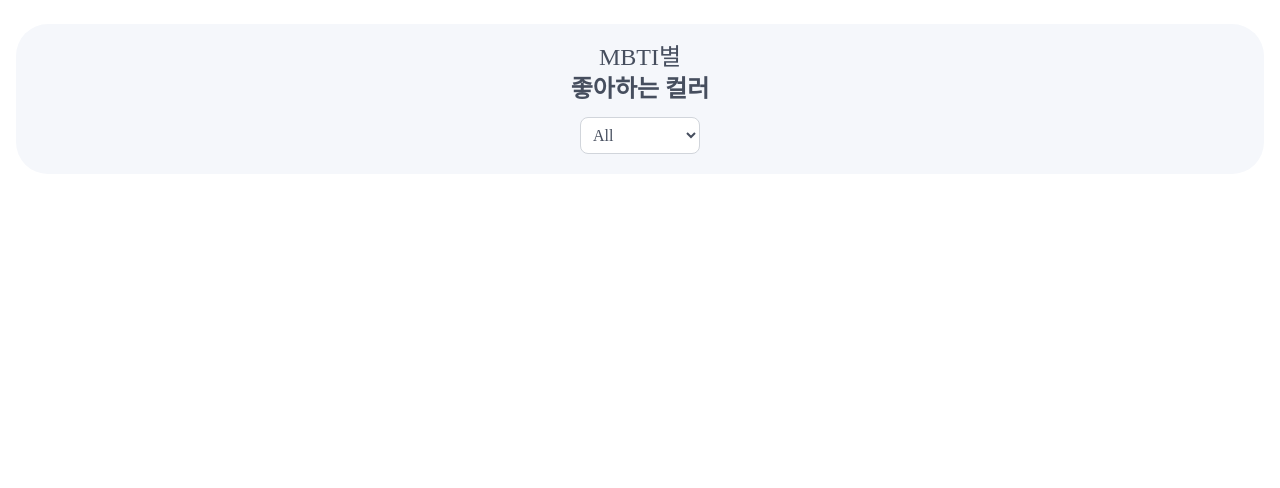
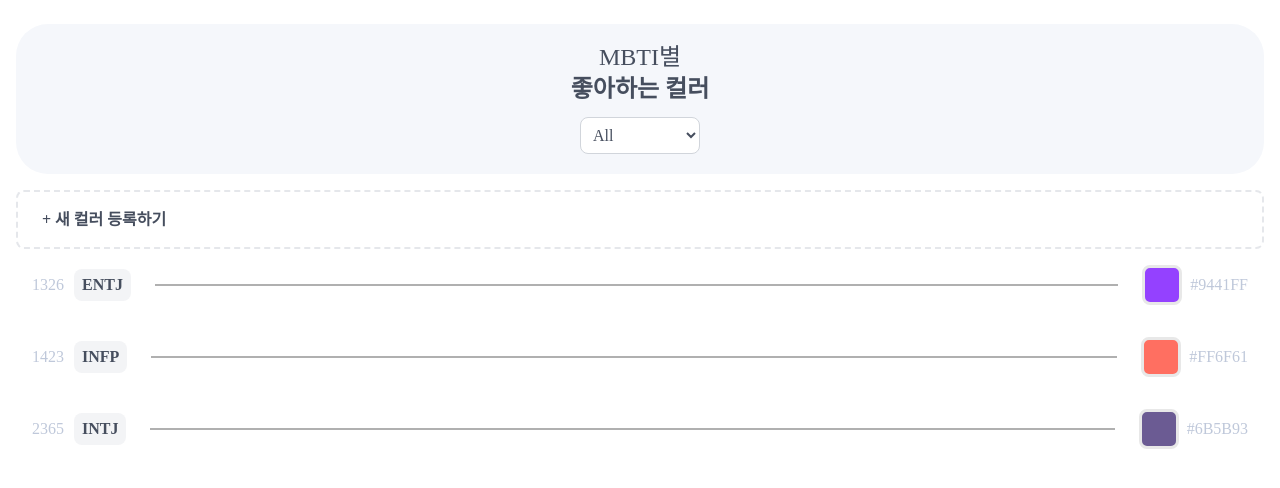
Before and after one commit to gibeom0218/mbticolor, a React (Create React App) app: page / in a window 1280 px wide. Shown: the top 488 px of the page. Built offline with nearby package versions, Linux system fonts and the light colour scheme.

Commit message:
feat : mbti컬러 정보 컴포넌트 디자인

```diff
--- /dev/null
+++ b/src/components/MbtiColorInfo.tsx
@@ -0,0 +1,41 @@
+const mbtiColors = [
+  { code: '1326', type: 'ENTJ', color: '#9441FF' },
+  { code: '1423', type: 'INFP', color: '#FF6F61' },
+  { code: '2365', type: 'INTJ', color: '#6B5B93' },
+  // 추가 데이터 예시...
+];
+
+const MbtiColorInfo = () => {
+  return (
+    <div className="flex w-[100%] flex-col items-start self-stretch">
+      <button
+        type="button"
+        className="flex h-[59px] py-[20px] pl-[24px] pr-[200px] items-center self-stretch text-[#464E5E] text-[16px] rounded-[8px] border-[2px] border-dashed border-[]  font-semibold"
+      >
+        + 새 컬러 등록하기
+      </button>
+      <ul className="flex flex-col w-[100%]">
+        {mbtiColors.map(({ code, type, color }) => (
+          <li key={code} className="flex list-none p-[16px] items-center gap-[16px] self-stretch justify-between">
+            <div className="flex gap-[10px] items-center">
+              <p className="text-[#BFC8DA] text-[16px]">{code}</p>
+              <div className="inline-flex p-[8px] items-start gap-[8px] rounded-[8px] bg-gray-100 text-[#464E5E] text-[16px] font-semibold">
+                {type}
+              </div>
+            </div>
+            <div className="w-[100%] border-t-[2px] border-solid border-[#B0B0B0] mx-2" />
+            <div className="flex gap-[8px] items-center">
+              <div
+                className="w-[40px] h-[40px] rounded-[8px] border-[3px] border-solid border-[#E8E8E8] bg-[color]"
+                style={{ backgroundColor: color }}
+              />
+              <p className="text-[#BFC8DA] text-[16px]">{color}</p>
+            </div>
+          </li>
+        ))}
+      </ul>
+    </div>
+  );
+};
+
+export default MbtiColorInfo;
--- a/src/pages/HomePage.tsx
+++ b/src/pages/HomePage.tsx
@@ -1,9 +1,11 @@
 import Header from '../components/Header';
+import MbtiColorInfo from '../components/MbtiColorInfo';
 
 const HomePage = () => {
   return (
     <div className="flex pt-[24px] px-[16px] flex-col justify-end items-start gap-[16px] bg-white">
       <Header />
+      <MbtiColorInfo />
     </div>
   );
 };
```
Also changed, not shown: public/icons/line.svg (added).
